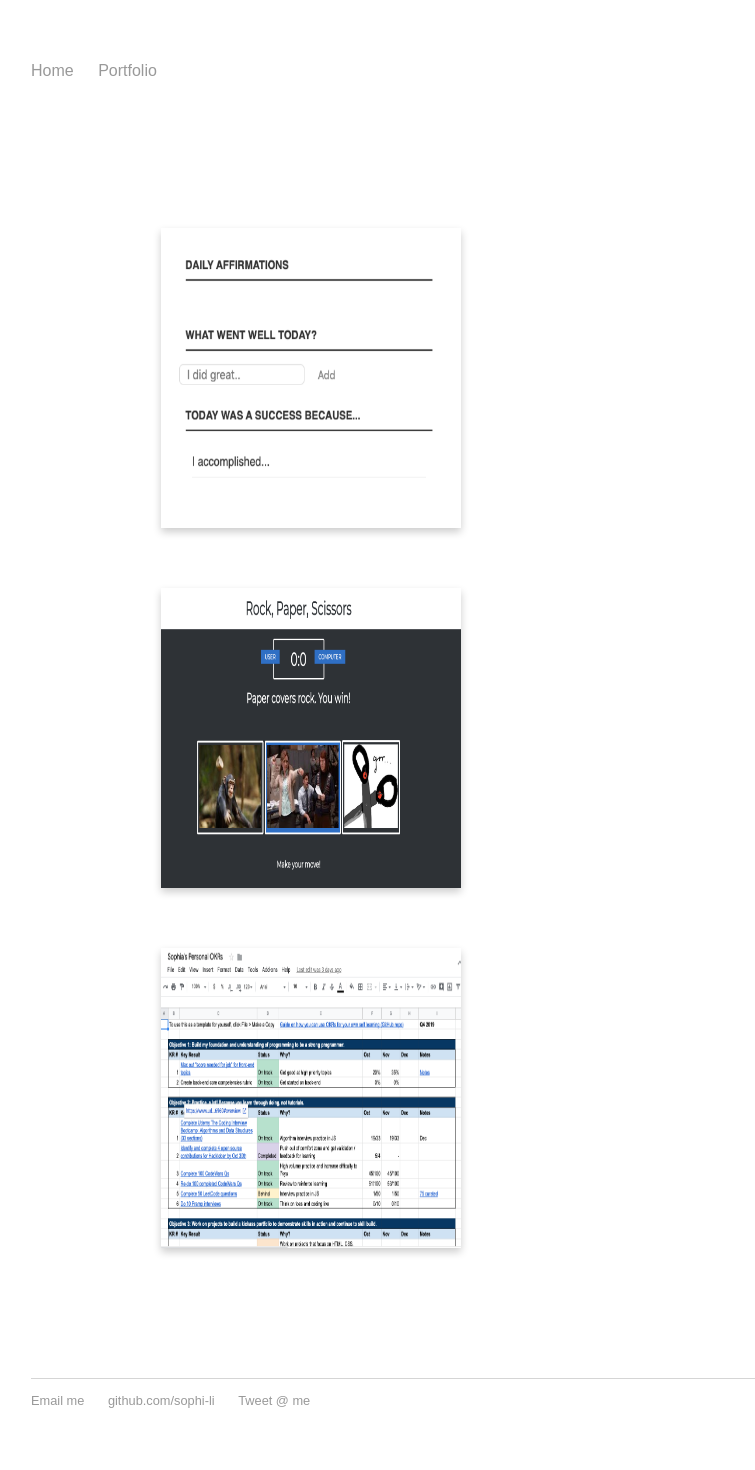
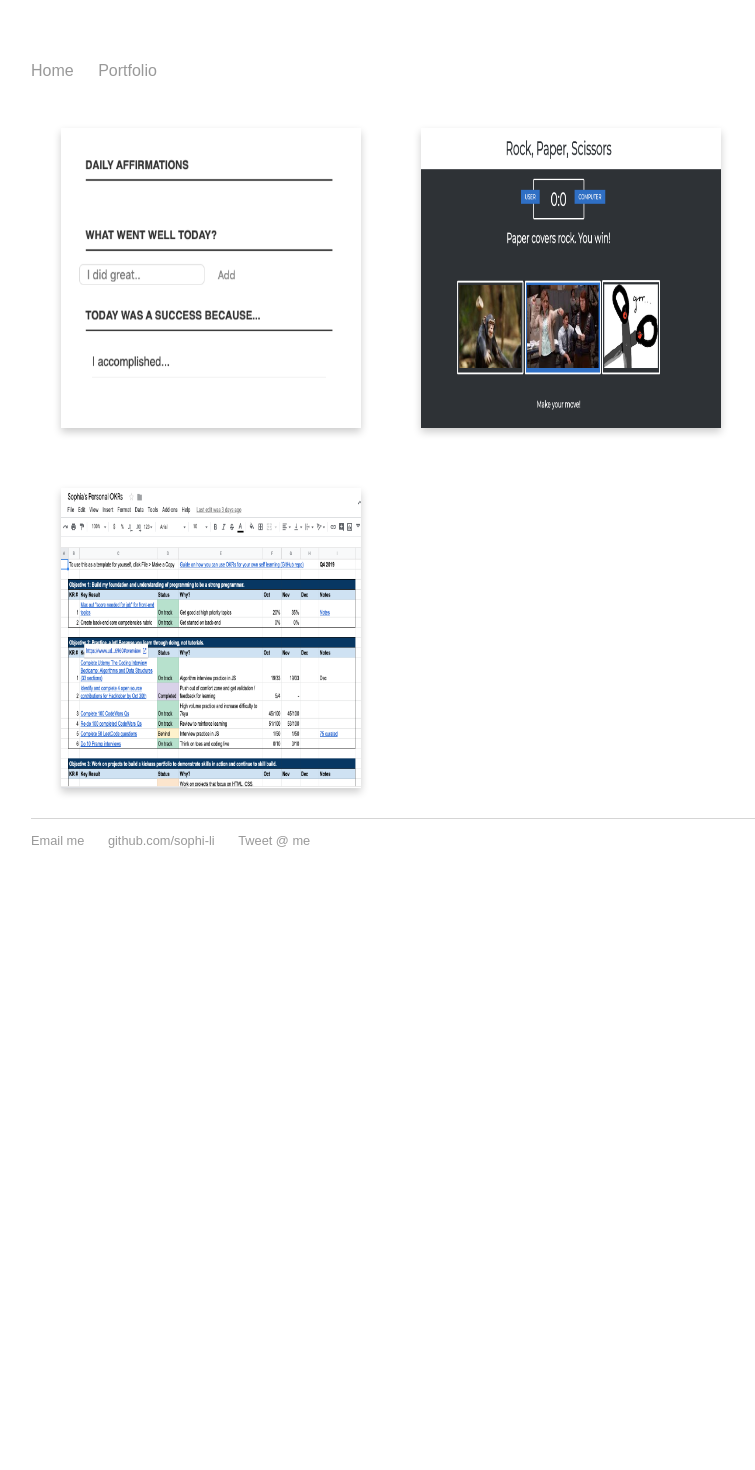
Before and after one commit to rmorabia/sophi-li.github.io, a Jekyll site: the page built from portfolio/index.html, in a window 1280 px wide. Shown: the whole page, without its empty margins (161-916 px from the left). Built offline with Jekyll 4.4.1, drawn with Linux system fonts in a browser that asks for light colours; after the commit the page ends 910 px from its top, so only the background shows below that.

Commit message:
fix padding

```diff
--- a/css/portfolio.css
+++ b/css/portfolio.css
@@ -2,7 +2,7 @@
 .portfolio .container {
     display: flex;
     align-items: center;
-    padding: 100px;
+    /* padding: 100px; */
     text-align: center;
     align-content: space-between;
     flex-wrap: wrap;
```
Also changed, not shown: css/main.css (+10 -10 lines).
